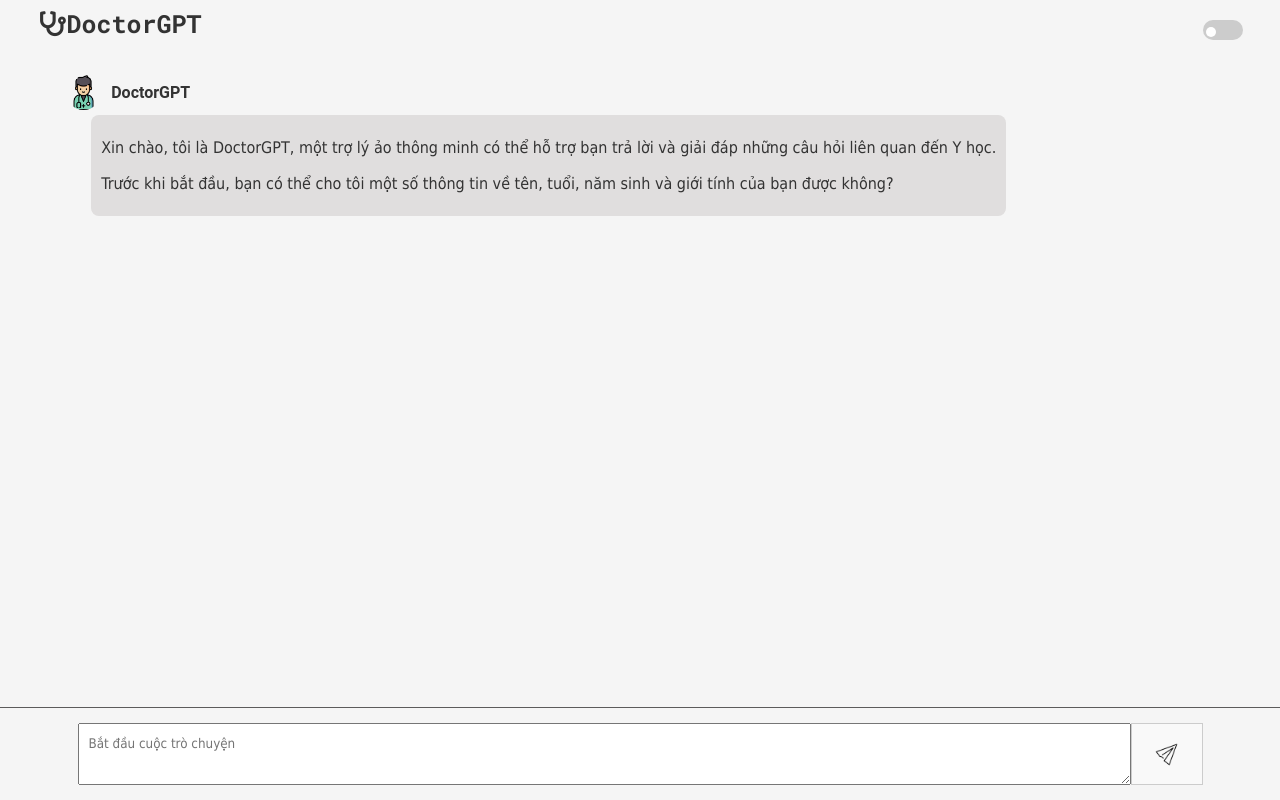
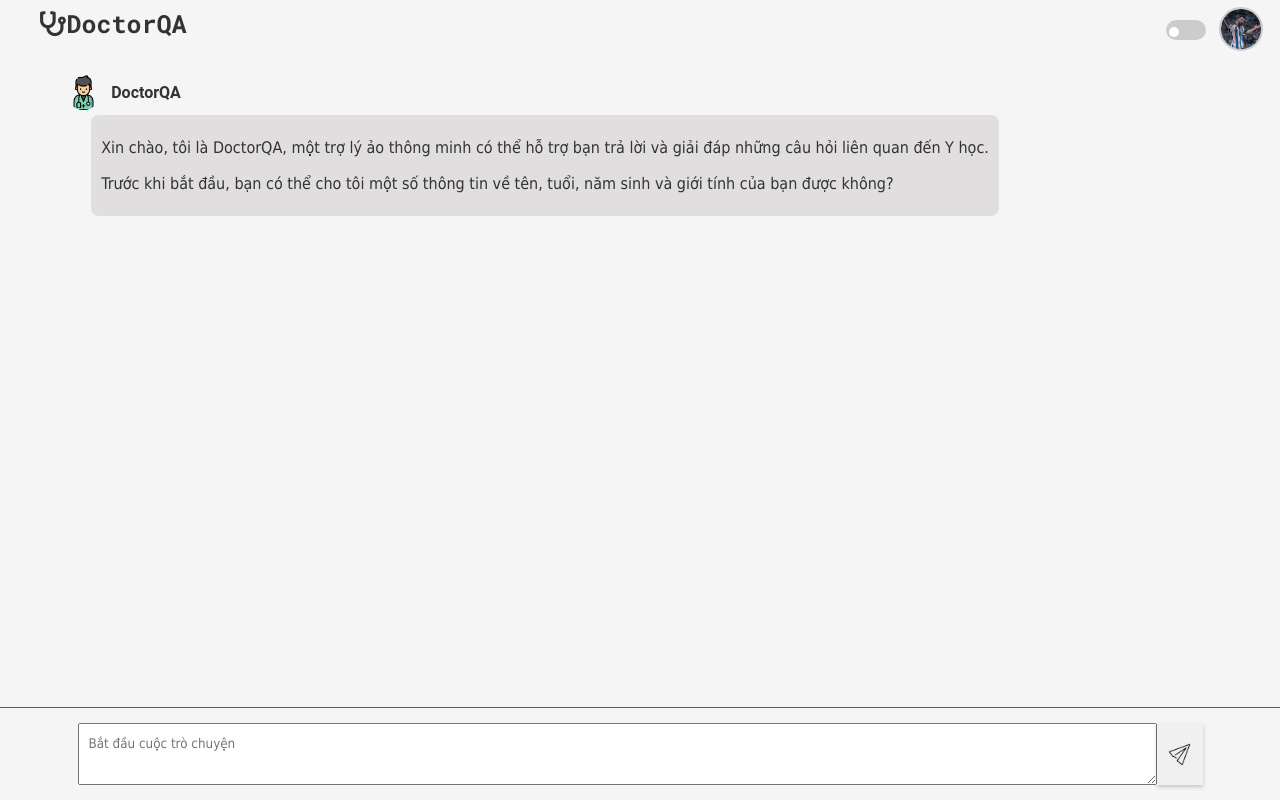
Before and after one commit to kiendoo4/DaoMed, a Flask app: page /mainUI in a window 1280 px wide. Run offline with Flask 3, Linux system fonts and the light colour scheme; parts of the project's set-up code (start-up, migrations or seed data) failed here and were passed over; some libraries are stand-ins or nearby versions.

Commit message:
change things in UI, done login

```diff
--- a/main.py
+++ b/main.py
@@ -14,20 +14,40 @@
 from typing import TypedDict, List, Annotated, Sequence
 from langgraph.graph.message import add_messages
 from sentence_transformers import SentenceTransformer
+import psycopg2
+import bcrypt
+
+def hash_password(password: str) -> str:
+    """
+    Hashes a password using bcrypt.
+
+    Args:
+        password (str): The plaintext password to hash.
+
+    Returns:
+        str: The hashed password as a string.
+    """
+    # Convert the password to bytes
+    password_bytes = password.encode('utf-8')
+    # Generate a salt
+    salt = bcrypt.gensalt()
+    # Hash the password
+    hashed_password = bcrypt.hashpw(password_bytes, salt)
+    # Return the hashed password as a string
+    return hashed_password.decode('utf-8')
+
+def check_password(provided_password, stored_hashed_password):
+    return bcrypt.checkpw(provided_password.encode('utf-8'), stored_hashed_password)
 
 GEMINI_API_KEY = ""
 llm = None
-qdrant_client = QdrantClient(
-    "https://cc26f7ca-7c42-422a-98cd-32bde9b9e55e.us-east4-0.gcp.cloud.qdrant.io",
-    api_key="e4Vu9XWDsLn3qQtECf9WP407oB2vdhSFU6p5xkCOGq0R8OIpYGlHGQ",
-)
+qdrant_client = None
 patient_info = ""
 check_first = False
 first_message = """
-Xin chào, tôi là DoctorGPT, một trợ lý ảo thông minh có thể hỗ trợ bạn trả lời và giải đáp những câu hỏi liên quan đến Y học.\n\n
+Xin chào, tôi là DoctorQA, một trợ lý ảo thông minh có thể hỗ trợ bạn trả lời và giải đáp những câu hỏi liên quan đến Y học.\n\n
 Trước khi bắt đầu, bạn có thể cho tôi một số thông tin về tên, tuổi, năm sinh và giới tính của bạn được không?
 """
-collections = qdrant_client.get_collections()
 trimmer = trim_messages(
     max_tokens = 10,
     strategy="last",
@@ -62,7 +82,7 @@
 prompt = ChatPromptTemplate.from_messages([
     (
         "system",
-        """Vai trò: Một trợ lý y tế thông minh với năng lực tư vấn chủ đề Y học
+        """Vai trò: Bạn là DoctorQA, một trợ lý y tế thông minh được tạo ra bởi kiendoo4 với năng lực tư vấn chủ đề Y học
 
         NGUYÊN TẮC CHÍNH:
         1. Chính xác: Trả lời câu hỏi với những bằng chứng như sau:
@@ -108,6 +128,12 @@
         Thông tin cá nhân được cung cấp từ người hỏi bệnh (nếu có) để phục vụ cho việc trao đổi: {patient_info}.
 
         Hãy CHỈ sử dụng tên người hỏi để phục vụ việc trao đổi một cách lưu loát, CHỈ sử dụng năm sinh/tuổi và giới tính để phục vụ cho việc phỏng đoán tình trạng bệnh!
+
+        CHÚ Ý:
+
+        - Tránh việc trả lời các câu hỏi không liên quan đến chủ đề Y học, hãy gợi ý người dùng hỏi các câu hỏi liên quan đến Y học!
+
+        - Nếu người hỏi có câu hỏi mang tính xúc phạm, lăng mạ, chửi tục, hãy từ chối trả lời!
         """
     ),
     MessagesPlaceholder(variable_name="messages"),
@@ -195,7 +221,7 @@
     global first_message
     return jsonify({"response": first_message})
 
-@app.route('/get-gemini-apikey', methods = ['POST'])
+@app.route('/get-gemini-apikey', methods = ['GET'])
 def get_gemini_apikey():
     global GEMINI_API_KEY, llm
     data = request.get_json()
@@ -213,6 +239,51 @@
     else:
         return jsonify({"success": False, "error": "API key is missing"}), 400
 
+@app.route('/validate-account', methods = ["POST"])
+def validate_account():
+    try:
+        data = request.json
+        username = data.get('username')
+        password = data.get('password')
+        if not username or not password:
+            return jsonify({"isValid": False, "message": "Something is missing"}), 400
+        else:
+            cur.execute("SELECT password_hash FROM users WHERE username = %s or email = %s", (username, username,))
+            user = cur.fetchone()
+            if user:
+                stored_hashed_password = user[0].encode('utf-8')
+                if check_password(password, stored_hashed_password):
+                    return jsonify({"isValid": True, "message": "Đăng nhập thành công", "user": {"username": username}})
+                return jsonify({"isValid": False, "message": "Tài khoản hoặc mật khẩu đăng nhập không đúng"}), 401
+            return jsonify({"isValid": False, "message": "Tài khoản hoặc mật khẩu đăng nhập không đúng"}), 401
+
+    except Exception as e:
+        print("Có lỗi xảy ra trong quá trình đăng nhập", str(e))
+        return jsonify({"isValid": False, "message": "Có lỗi xảy ra trong quá trình đăng nhập"}), 500
+
+def setup():
+    global apikey_list, GEMINI_API_KEY, QDRANT_LINK, QDRANT_API_KEY, POSTGRES_KEY, con, cur, qdrant_client, llm
+    with open("apikey\\apikey.txt", 'r') as file:
+        apikey_list = [line.strip() for line in file.readlines()]
+    GEMINI_API_KEY = apikey_list[0]
+    POSTGRES_KEY = apikey_list[1]
+    QDRANT_LINK = apikey_list[2]
+    QDRANT_API_KEY = apikey_list[3]
+    con = psycopg2.connect(POSTGRES_KEY)
+    cur = con.cursor()
+    qdrant_client = QdrantClient(QDRANT_LINK, api_key=QDRANT_API_KEY)
+    llm = ChatGoogleGenerativeAI(
+            model="gemini-1.5-pro",
+            temperature=0,
+            max_tokens=None,
+            timeout=None,
+            max_retries=2,
+            api_key=GEMINI_API_KEY
+        )
+
 if __name__ == "__main__":
+    setup()
     messages.append(AIMessage(first_message))
     app.run(debug=True)
+    cur.close()
+    con.close()
--- a/static/css/chatUI-style.css
+++ b/static/css/chatUI-style.css
@@ -2,6 +2,60 @@
     font-family: 'Roboto', sans-serif;
     margin: 0;
     padding: 0;
+}
+
+/* General Styles */
+#send-button {
+    border: none;
+    background-color: transparent; /* No default background */
+    padding: 8px;
+    cursor: pointer;
+    border-radius: 0%; /* Optional for rounded button */
+    transition: background-color 0.3s ease, transform 0.2s ease; /* Smooth transitions */
+}
+
+#send-button:hover {
+    transform: scale(1.1); /* Slight zoom effect on hover */
+}
+
+/* Light Mode */
+#send-button {
+    background-color: #f0f0f0; /* Light gray background */
+    box-shadow: 0 2px 4px rgba(0, 0, 0, 0.2); /* Subtle shadow */
+}
+
+#send-button .send-icon {
+    filter: invert(0); /* Original icon colors */
+}
+
+/* Dark Mode */
+.dark-mode #send-button {
+    background-color: #333; /* Dark gray background */
+    box-shadow: 0 2px 4px rgba(0, 0, 0, 0.5); /* Slightly stronger shadow for dark mode */
+}
+
+.dark-mode #send-button .send-icon {
+    filter: invert(1); /* Invert icon colors for dark mode */
+}
+
+.header-right {
+    display: flex;
+    align-items: center; /* Vertically align toggle and avatar */
+    gap: 10px; /* Add space between toggle and avatar */
+}
+
+.user-avatar {
+    display: inline-block;
+    margin-left: auto; /* Aligns avatar to the right */
+    padding-right: 20px;
+}
+
+.avatar-image {
+    width: 40px;
+    height: 40px;
+    border-radius: 50%; /* Makes the image circular */
+    object-fit: cover; /* Ensures the image fits properly */
+    border: 2px solid #ccc; /* Optional border */
 }
 
 .message-content {
@@ -45,6 +99,11 @@
     margin-left: 5%;
 }
 
+.dark-mode #user-input {
+    color: #e0e0e0; /* Light gray text for dark mode */
+    background-color: #2c2c2c; /* Dark gray background */
+    border: 1px solid #444; /* Darker border for dark mode */
+}
 
 .light-mode {
     background-color: #f5f5f5;
@@ -107,6 +166,10 @@
   background-color: #d1e7ff; /* Different background for alternating messages */
 }
 
+.dark-mode .message-container:nth-child(even) .message-content {
+    background-color: #2a3b4d; /* or any darker shade you prefer */
+  }
+
 .light-mode .sidebar {
     background-color: #f5f5f5;
 }
@@ -160,6 +223,7 @@
     visibility: visible;
     opacity: 1;
 }
+
 
 .sidebar-content {
     padding-top: 20px;
@@ -259,6 +323,17 @@
 .dark-mode .chat-header {
     background-color: #1e1e1e;
     color: #f5f5f5;
+}
+
+.dark-mode .message-sender {
+    font-weight: bold;
+    margin-right: 10px;
+    color: #f5f5f5;
+  }
+
+  .dark-mode .message-content {
+    color: #e0e0e0;; /* Lighter text for dark mode */
+    background-color: #2c2c2c; /* Dark background */
 }
 
 h1 {
--- a/static/js/mainUI.js
+++ b/static/js/mainUI.js
@@ -30,6 +30,10 @@
             sendMessage();
         }
     }
+});
+
+document.getElementById('mode-toggle-checkbox').addEventListener('change', function () {
+    document.body.classList.toggle('dark-mode', this.checked);
 });
 
 document.addEventListener('DOMContentLoaded', function () {
@@ -72,8 +76,8 @@
     fetch('/get-initial-message')
         .then(response => response.json())
         .then(data => {
-            const doctorAvatarUrl = "static/icon/doctor.png"; // Path to DoctorGPT's avatar image
-            appendMessage('DoctorGPT', data.response, doctorAvatarUrl);
+            const doctorAvatarUrl = "static/icon/doctor.png";
+            appendMessage('DoctorQA', data.response, doctorAvatarUrl);
         })
         .catch(error => console.error('Error fetching initial message:', error));
 }
@@ -83,6 +87,11 @@
     const messageContainer = document.createElement('div');
     messageContainer.classList.add('message-container');
     messageContainer.setAttribute('aria-label', `Message from ${sender}`);
+
+    // Check if dark mode is active and apply specific styling for Messi
+    if (document.body.classList.contains('dark-mode') && sender === 'Messi') {
+        messageContainer.classList.add('dark-messi-message');
+    }
 
     // Create a wrapper for avatar and name
     const avatarWrapper = document.createElement('div');
@@ -122,6 +131,7 @@
     chatBox.scrollTop = chatBox.scrollHeight;
 }
 
+
 function getResponse(message) {
     const botAvatarUrl = "static/icon/doctor.png"; // Add chatbot avatar image path
     fetch('/get-response', {
@@ -132,10 +142,10 @@
     .then(response => response.json())
     .then(data => {
         const botResponse = data.response;
-        setTimeout(() => appendMessage('DoctorGPT', botResponse, botAvatarUrl), 1000);
+        setTimeout(() => appendMessage('DoctorQA', botResponse, botAvatarUrl), 1000);
     })
     .catch(error => {
         console.error("Error fetching response:", error);
-        appendMessage('DoctorGPT', "Sorry, something went wrong.", botAvatarUrl);
+        appendMessage('DoctorQA', "Sorry, something went wrong.", botAvatarUrl);
     });
 }
--- a/templates/chatUI.html
+++ b/templates/chatUI.html
@@ -9,7 +9,7 @@
     <link rel="preconnect" href="https://fonts.gstatic.com" crossorigin>
     <link href="https://fonts.googleapis.com/css2?family=Roboto+Mono:ital,wght@0,100..700;1,100..700&display=swap" rel="stylesheet">
     <link href="https://fonts.googleapis.com/css2?family=Montserrat:ital,wght@0,100..900;1,100..900&family=Roboto+Condensed:ital,wght@0,100..900;1,100..900&family=Roboto+Mono:ital,wght@0,100..700;1,100..700&display=swap" rel="stylesheet">
-    <title>DoctorGPT</title>
+    <title>DoctorQA</title>
     <link rel="stylesheet" href="https://cdnjs.cloudflare.com/ajax/libs/font-awesome/6.0.0-beta3/css/all.min.css">
     <link rel="stylesheet" href="static/css/chatUI-style.css">
     <link rel="shortcut icon" href="static/icon/doctor.ico">
@@ -20,8 +20,9 @@
         <div class="chat-content">
             <div class="chat-header">
                 <div class="first-title">
-                    <i class="fa fa-stethoscope" style="font-size:25px"></i>DoctorGPT
+                    <i class="fa fa-stethoscope" style="font-size:25px"></i>DoctorQA
                 </div>
+                <div class="header-right">
                     <div class="mode-toggle">
                         <label class="switch">
                             <input type="checkbox"
@@ -29,6 +30,11 @@
                             <span class="slider round"></span>
                         </label>
                     </div>
+                    <div class="user-avatar">
+                        <img src="static\icon\messi.jpg" class="avatar-image">
+                    </div>
+                </div>
+
             </div>
             <div class="chat-box" id="chat-box"></div>
             <div class="input-container">
--- a/templates/index.html
+++ b/templates/index.html
@@ -3,7 +3,7 @@
 <head>
   <meta charset="UTF-8">
   <meta name="viewport" content="width=device-width, initial-scale=1.0">
-  <title>DoctorGPT</title>
+  <title>DoctorQA</title>
   <link rel="shortcut icon" href="/static/icon/doctor.ico">
   <link rel="preconnect" href="https://fonts.googleapis.com">
   <link rel="preconnect" href="https://fonts.gstatic.com" crossorigin>
@@ -15,14 +15,14 @@
 <body>
   <div class="container">
     <h1 class = "first-title">
-      <i class="fa fa-stethoscope" style="font-size:50px"></i>DoctorGPT
+      <i class="fa fa-stethoscope" style="font-size:50px"></i>DoctorQA
     <p class = "first-introduction" style="font-family:Roboto Mono;font-size:15px;margin-top:0px">
         From&nbsp;<i class="fa fa-linkedin-square"></i><a href="https://www.linkedin.com/in/kiendoo4/" target="_blank">kiendoo4</a>&nbsp;with love :>
     </p>
     </h1>
     <div class = "before-first">
       <p class = "first-introduction" >
-        Tôi là DoctorGPT, trợ lý ảo giúp bạn giải đáp những câu hỏi, thắc mắc liên quan đến Y học.
+        Tôi là DoctorQA, trợ lý ảo giúp bạn giải đáp những câu hỏi, thắc mắc liên quan đến Y học.
       </p>
     </div>
     <p style="font-family: Roboto Condensed;font-size:1.17em;">Tài khoản &nbsp;
```
Also changed, not shown: database.py (+41 -0 lines), static/js/script.js (+32 -41 lines), templates/registration.html (added), 1 other file. Lines whose indentation alone changed are shown as unchanged.
